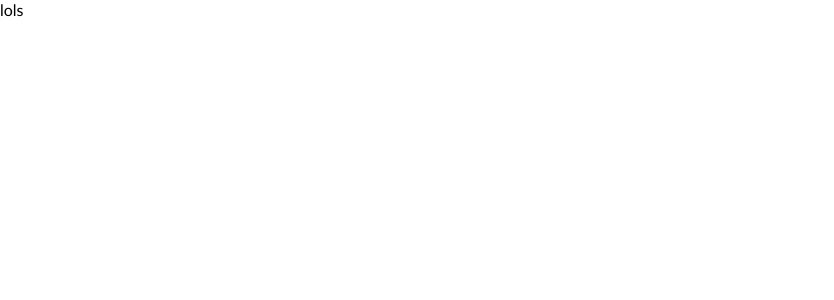
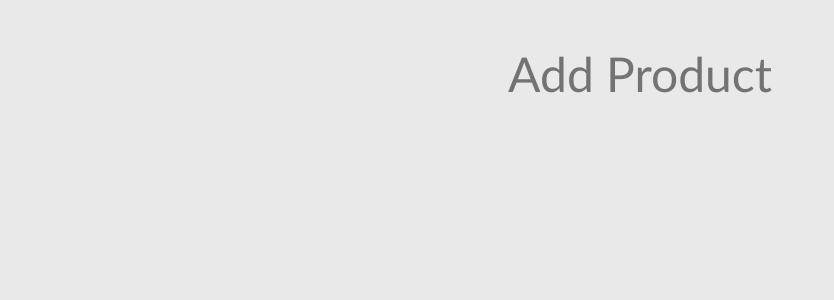
Before and after one commit to wpbautista/CS121MP2, a Vue app: page /seller-add-product in a window 1280 px wide. Shown: the top 300 px of the page, without its empty margins (0-834 px from the left). Built offline with nearby package versions, Linux system fonts and the light colour scheme.

Commit message:
updated seller

```diff
--- a/src/components/SL-AddProduct.vue
+++ b/src/components/SL-AddProduct.vue
@@ -1,15 +1,72 @@
 <template>
-    <div>
-        <p>lols</p>
-    </div>
+<body>
+    <h1 class="title">Add Product</h1>
+    <section class="product-sec">
+        <div class="img-upload-container">
+
+            <input type="file" @change="addingprd" id="product-img" hidden/>
+            <label for="product-img" class="product-img-overlay">Upload Image</label>
+            <img alt="" class="product-img-display" />
+        </div>
+    </section>
+</body>
 </template>
 
 <script>
 export default{
-    name: 'SL-AddProduct'
+    name: 'SL-AddProduct',
+    methods:{
+        addingprd(){
+            alert('lol')
+        }
+    }
 }
 </script>
 
 <style scoped>
+body{
+    padding: 50px 0;
+}
 
+.title{
+    text-align: center;
+    font-size: 3rem;
+    font-weight: 100;
+    margin-bottom: 10px;
+    line-height: 3rem;
+    opacity: 0.5;
+}
+
+.prodct-img-display{
+    background: white;
+    width: 100%;
+}
+
+.img-upload-container{
+    width: 60%;
+    position: relative;
+    height: 600px;
+}
+
+.product-img-overlay{
+    margin-left: 40px;
+    position: absolute;
+    top: 0;
+    left: 0;
+    width: 100%;
+    height: 100%;
+    background: rgba(0, 0, 0, 0.2);
+    cursor: pointer;
+    display: flex;
+    justify-content: center;
+    align-items: center;
+    color: white;
+    font-size: 2rem;
+    opacity: 0;
+    transition: .5s;
+}
+
+.product-img-overlay:hover{
+    opacity: 100%;
+}
 </style>
--- a/src/components/SL-Dashboard.vue
+++ b/src/components/SL-Dashboard.vue
@@ -23,6 +23,10 @@ export default{
 <style scoped>
 *{
     box-sizing: border-box;
+}
+
+body{
+    padding: 20px 5vw;
 }
 
 .add-product{
--- a/src/views/SLDView.vue
+++ b/src/views/SLDView.vue
@@ -15,9 +15,5 @@ export default {
 </script>
 
 <style>
-body{
-    background: #e9e9e9;
-    padding: 20px 5vw;
-    font-family: 'Trebuchet MS', sans-serif;
-}
+
 </style>
--- a/src/views/SUView.vue
+++ b/src/views/SUView.vue
@@ -1,7 +1,5 @@
 <template>
-  <div class="container">
-    <SUSeller msg="Apply for a Seller Account"/>
-  </div>
+  <SUSeller msg="Apply for a Seller Account"/>
 </template>
 
 <script>
@@ -21,4 +19,8 @@ export default {
   margin: 0;
   padding: 0;
 }
+body{
+    background: #e9e9e9;
+    font-family: 'Trebuchet MS', sans-serif;
+}
 </style>
```
